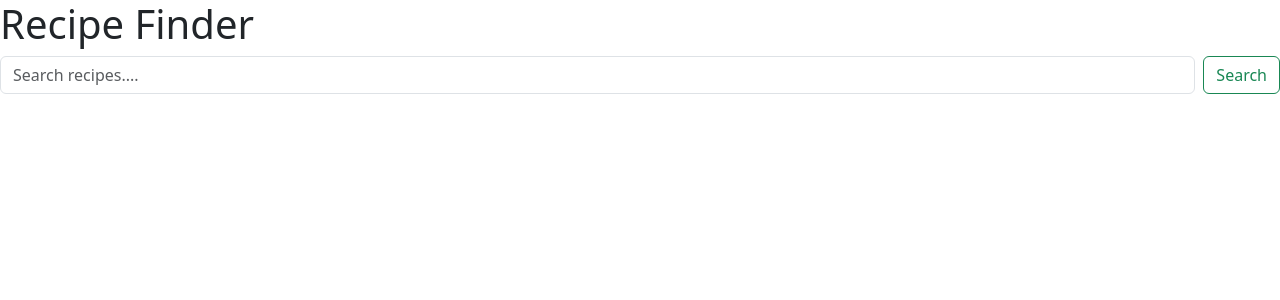
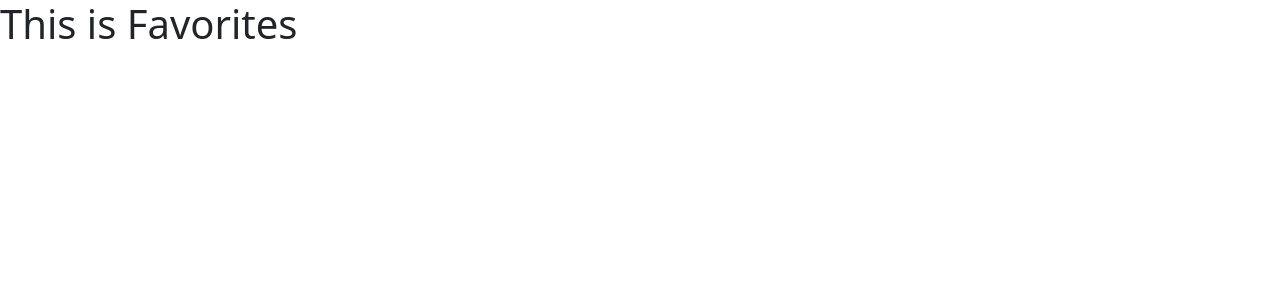
Before and after one commit to ShresthaOzen/Recipe_Search, a React (Vite) app: page /favourites in a window 1280 px wide. Shown: the top 300 px of the page. Built offline with nearby package versions, Linux system fonts and the light colour scheme.

Commit message:
Connected with the API and checked connection WORKS!!!!

```diff
--- a/package.json
+++ b/package.json
@@ -10,6 +10,7 @@
     "preview": "vite preview"
   },
   "dependencies": {
+    "axios": "^1.20.0",
     "bootstrap": "^5.3.8",
     "react": "^19.2.8",
     "react-dom": "^19.2.8",
--- a/src/App.jsx
+++ b/src/App.jsx
@@ -1,20 +1,9 @@
-import React, { useState } from 'react'
-import SearchBar from './components/SearchBar';
+import React from 'react'
+import MyRoute from './MyRoute';
 
 const App = () => {
-  const [searchTerm, setSearchTerm] = useState('');
-
-  function handleSearch(term){
-    setSearchTerm(term);
-    console.log(term);
-
-  }
   return (
-    <>
-      <h1>Recipe Finder</h1>
-      <SearchBar onSearch={handleSearch} />
-
-    </>
+      <MyRoute />
   )
 }
 
--- /dev/null
+++ b/src/MyRoute.jsx
@@ -0,0 +1,15 @@
+import React from 'react'
+import Home from './pages/Home'
+import Favourites from './pages/Favourites'
+import { Route, Routes } from 'react-router-dom'
+
+const MyRoute = () => {
+  return (
+   <Routes>
+        <Route path='/' element={<Home />}/>
+        <Route path='/favourites' element={<Favourites />} />
+   </Routes>
+  )
+}
+
+export default MyRoute
--- a/src/components/SearchBar.jsx
+++ b/src/components/SearchBar.jsx
@@ -3,6 +3,9 @@ import React, { useState } from 'react'
 const SearchBar = ({ onSearch }) => {
 
     const [query, setQuery] = useState('');
+    const [recipes, setRecipes] = useState([]);
+    const [loading, setLoading] = useState(false);
+
 
     function handleSubmit(e){
         e.preventDefault();
--- a/src/main.jsx
+++ b/src/main.jsx
@@ -3,9 +3,12 @@ import { StrictMode } from 'react'
 import { createRoot } from 'react-dom/client'
 import './index.css'
 import App from './App.jsx'
+import { BrowserRouter } from 'react-router-dom';
 
 createRoot(document.getElementById('root')).render(
   <StrictMode>
-    <App />
+    <BrowserRouter>
+      <App />
+    </BrowserRouter>
   </StrictMode>,
 )
--- /dev/null
+++ b/src/pages/Favourites.jsx
@@ -0,0 +1,11 @@
+import React from 'react'
+
+const Favourites = () => {
+  return (
+    <div>
+      <h1>This is Favorites</h1>
+    </div>
+  )
+}
+
+export default Favourites
--- /dev/null
+++ b/src/pages/Home.jsx
@@ -0,0 +1,42 @@
+import React, { useState } from 'react'
+import SearchBar from '../components/SearchBar'
+import axios from 'axios';
+
+const Home = () => {
+    const [recipes, setRecipes] = useState([]);
+    const [loading, setLoading] = useState(false);
+    const [searchTerm, setSearchTerm] = useState('');
+
+  async function handleSearch(term){
+    setLoading(true)
+    setSearchTerm(term);
+    let url = `https://www.themealdb.com/api/json/v1/1/search.php?s=${term}`
+    try{
+    let response = await axios.get(url)
+        //This is like if else statement
+        // setRecipes( condition ? valueIfTrue : valueIfFalse )
+    setRecipes(response.data.meals != null ? response.data.meals : [])
+        // if(response.data.meals != null){
+        //     setRecipes(response.data.meals)
+        // }
+        // else{
+        //     setRecipes([])
+        // }
+    }catch (error) {
+    console.log("Error");
+    }finally{
+    setLoading(false)
+    }
+
+
+  }
+
+  return (
+    <div>
+      <h1>This is Home</h1>
+      <SearchBar onSearch={handleSearch} />
+    </div>
+  )
+}
+
+export default Home
```
Also changed, not shown: 1 other file (tests, documents, lock files or other folders).
